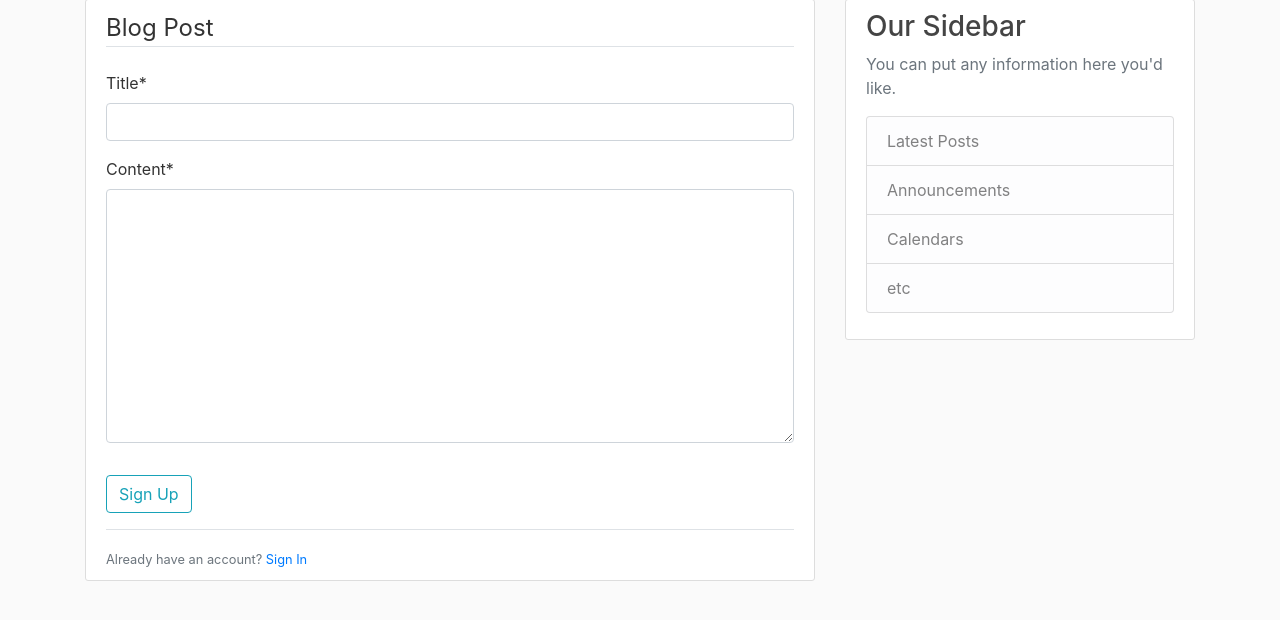
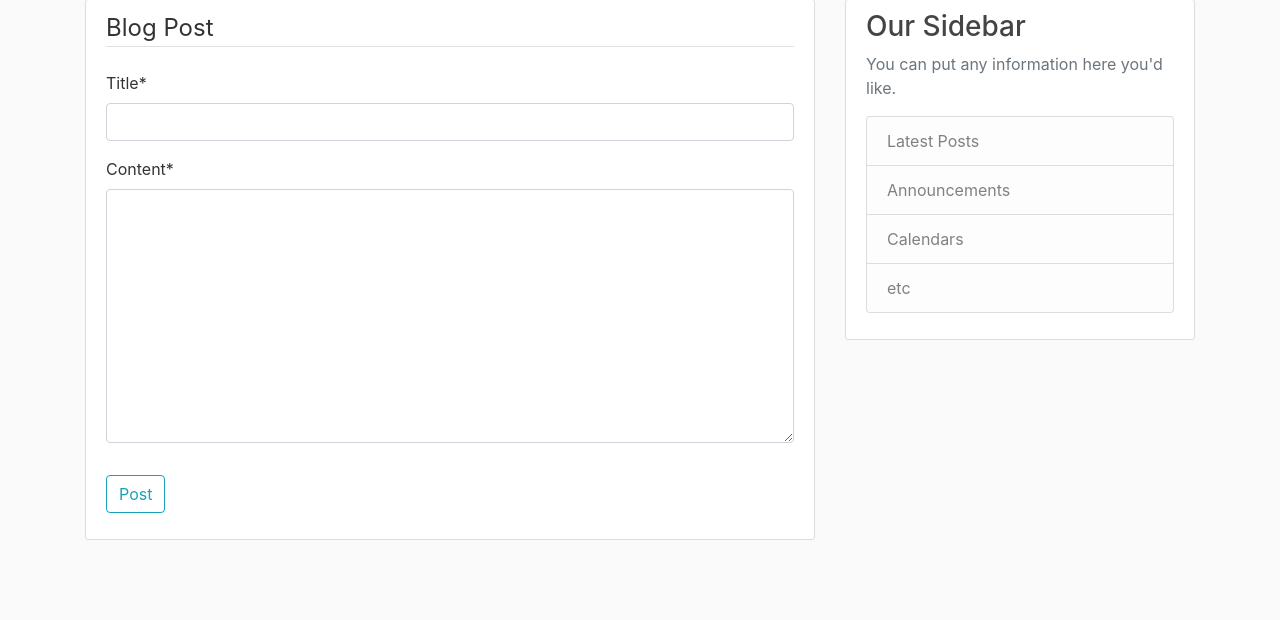
Before and after one commit to ttwange/Django_mantis, a Django app: page /post/new/ in a window 1280 px wide. Shown: the part 81-701 px from the top of the page. Run offline with Django 4.2, Linux system fonts and the light colour scheme; some libraries are stand-ins or nearby versions.

Commit message:
Using the createView for creating the blog create functionality

```diff
--- a/blog/templates/blog/post_form.html
+++ b/blog/templates/blog/post_form.html
@@ -10,13 +10,8 @@
             {{ form | crispy}}
         </fieldset>
         <div class="form-group">
-          <button class="btn btn-outline-info" type="submit">Sign Up</button>
+          <button class="btn btn-outline-info" type="submit">Post</button>
         </div>
     </form>
-      <div class="border-top pt-3">
-        <small class="text-muted">
-          Already have an account? <a class=""ml-2" href="{% url 'login' %}">Sign In</a>
-        </small>
-      </div>
   </div>
 {% endblock content %}
```
